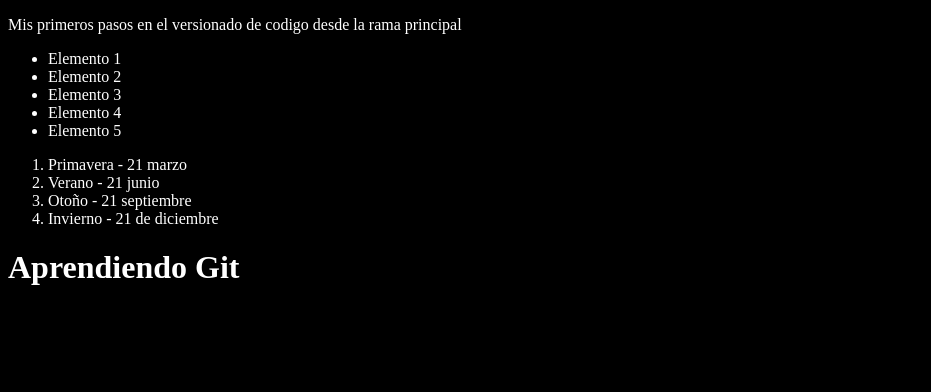
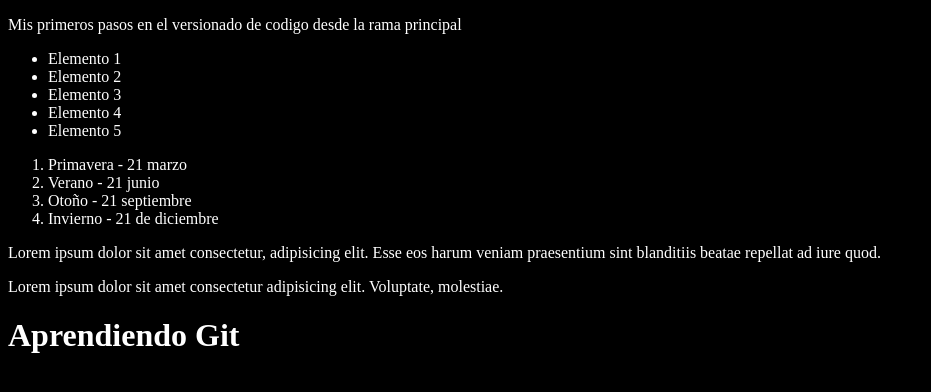
Before and after one commit to vittoriolarrosa/curso-git, a plain HTML site: page index.html in a window 1280 px wide. Shown: the whole page, without its empty margins (0-931 px from the left). Drawn offline with Linux system fonts and the light colour scheme.

Commit message:
Agregando 2 párrafos

```diff
--- a/index.html
+++ b/index.html
@@ -21,6 +21,14 @@
       <li>Otoño - 21 septiembre</li>
       <li>Invierno - 21 de diciembre</li>
     </ol>
+    <p>
+      Lorem ipsum dolor sit amet consectetur, adipisicing elit. Esse eos harum
+      veniam praesentium sint blanditiis beatae repellat ad iure quod.
+    </p>
+    <p>
+      Lorem ipsum dolor sit amet consectetur adipisicing elit. Voluptate,
+      molestiae.
+    </p>
     <h1>Aprendiendo Git</h1>
     <script src="index.js"></script>
   </body>
```
